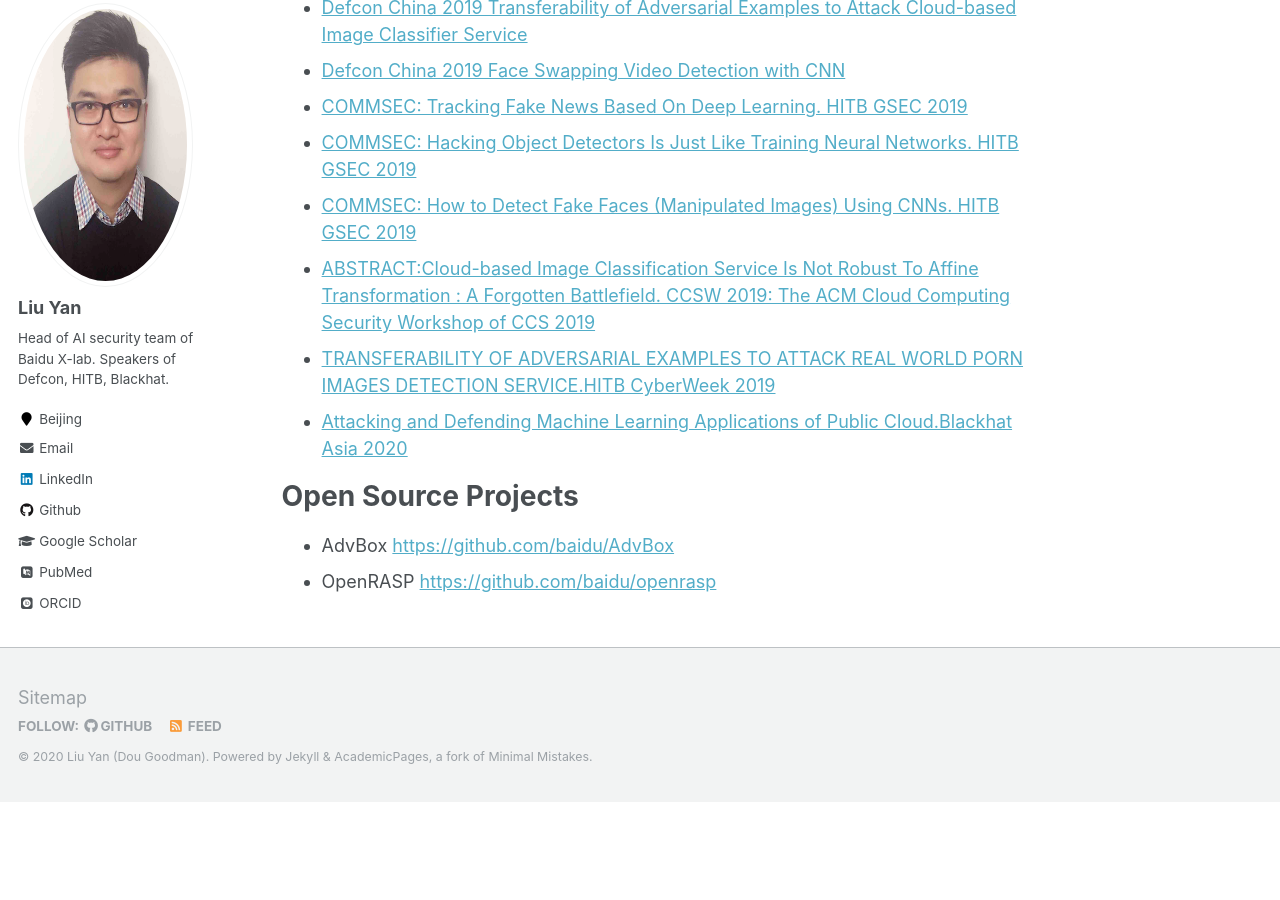
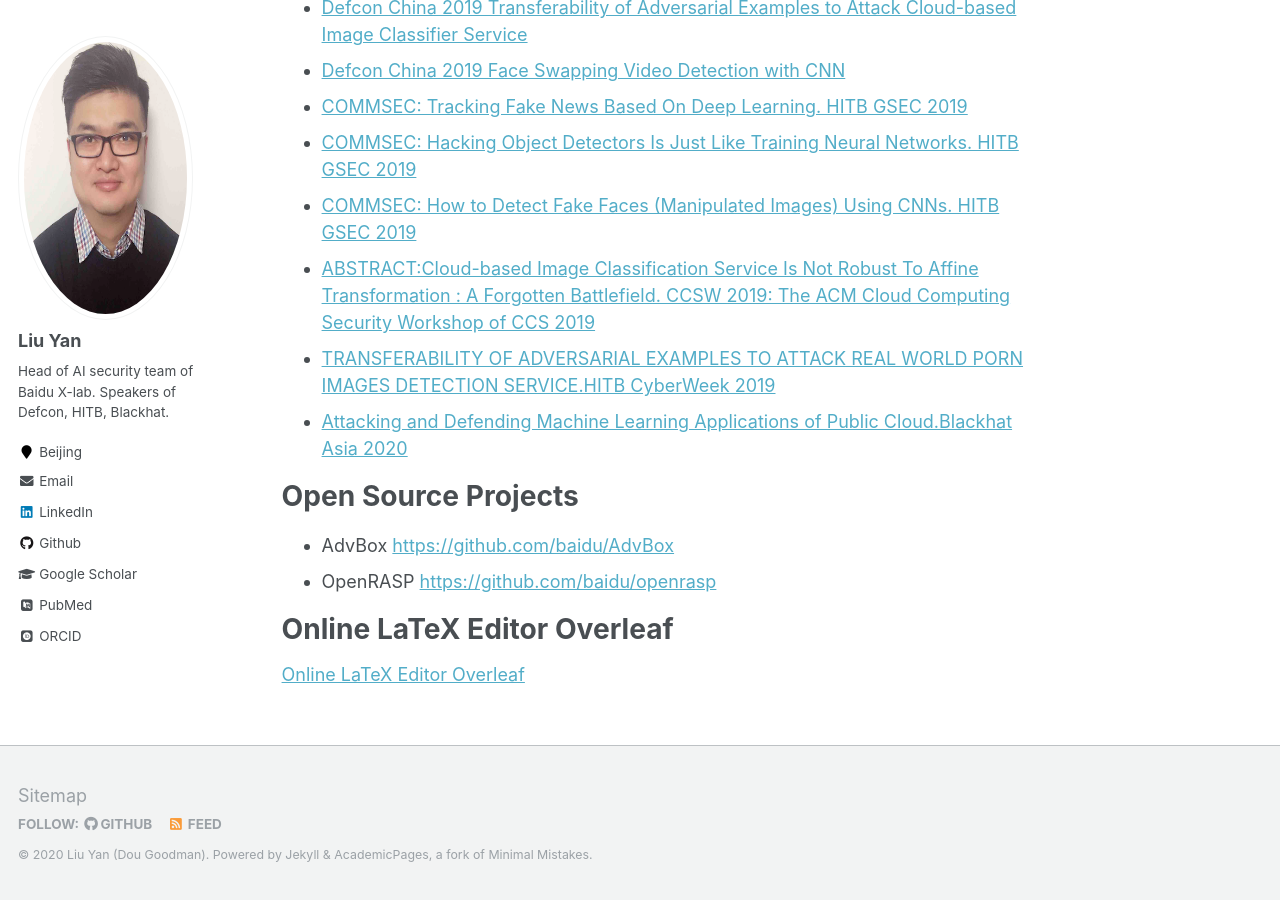
Before and after one commit to duoergun0729/duoergun0729.github.io, a Jekyll site: the page built from _pages/about.md, in a window 1280 px wide and 900 px high, scrolled down 931 px. Built offline with Jekyll 4.4.1, drawn with Linux system fonts in a browser that asks for light colours; some web fonts are replaced; before the commit the page ends 1733 px from its top, so only the background shows below that.

Commit message:
Update about.md

```diff
--- a/_pages/about.md
+++ b/_pages/about.md
@@ -39,3 +39,6 @@ Liu Yan, ID: Dou Goodman, Head of AI security team of Baidu X-lab, Famous techno
 
 - AdvBox [https://github.com/baidu/AdvBox](https://github.com/baidu/AdvBox)
 - OpenRASP [https://github.com/baidu/openrasp](https://github.com/baidu/openrasp)
+
+# Online LaTeX Editor Overleaf
+<a href="https://www.overleaf.com?r=b85f7aeb&rm=d&rs=b">Online LaTeX Editor Overleaf</a>
```
